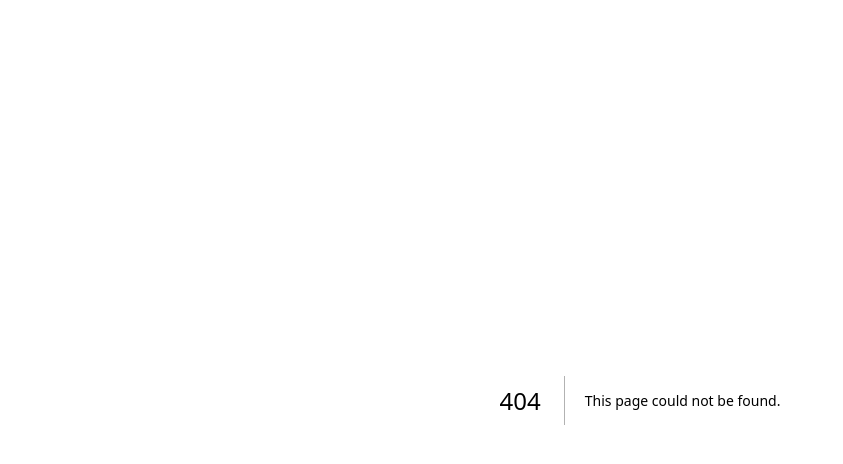
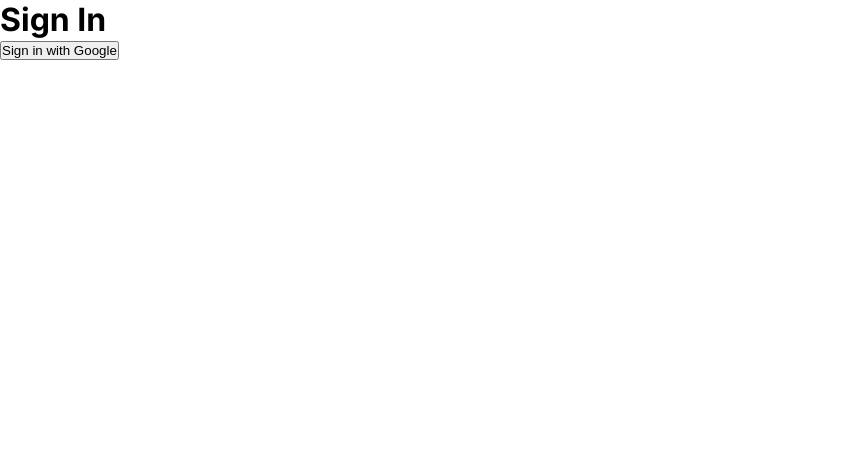
Before and after one commit to saadmemon1/storage-organizer, a Next.js app: page / in a window 1280 px wide. Before the commit this address had no page. Shown: the top 464 px of the page, without its empty margins (0-843 px from the left). Built offline with nearby package versions, Linux system fonts and the light colour scheme.

Commit message:
Login with google, redirect to storage-org which is our main dashboard type page now

```diff
--- /dev/null
+++ b/app/page.js
@@ -0,0 +1,23 @@
+// Use the useRouter hook for routing
+"use client";
+import { useRouter } from 'next/navigation';
+import { useState } from 'react';
+import SignInPage from './signin/page';
+import LandingPage from './landing/page';
+import Home from './storage-org/page';
+
+const Page = () => {
+  const [isSignedIn, setIsSignedIn] = useState(false);
+
+  const handleSignInSuccess = () => {
+    setIsSignedIn(true);
+  };
+  if (!isSignedIn) {
+    return <SignInPage onSignInSuccess={handleSignInSuccess} />;
+  }
+
+  return <StorageOrgPage />;
+
+};
+
+export default Page;
--- a/app/signin/page.js
+++ b/app/signin/page.js
@@ -0,0 +1,26 @@
+import { signInWithPopup } from 'firebase/auth';
+import { auth, provider } from '../../firebase'; // Adjust path as necessary
+import { useRouter } from 'next/navigation';
+
+const SignInPage = () => {
+    const router = useRouter();
+  const handleSignIn = async () => {
+    try {
+      await signInWithPopup(auth, provider);
+      console.log("User signed in");
+      // Update sign-in state here if needed
+      router.push('/storage-org');
+    } catch (error) {
+      console.error('Error signing in with Google:', error.message);
+    }
+  };
+
+  return (
+    <div>
+      <h1>Sign In</h1>
+      <button onClick={handleSignIn}>Sign in with Google</button>
+    </div>
+  );
+};
+
+export default SignInPage;
--- a/firebase.js
+++ b/firebase.js
@@ -9,7 +9,7 @@
 // Your web app's Firebase configuration
 // For Firebase JS SDK v7.20.0 and later, measurementId is optional
 const firebaseConfig = {
-  apiKey: "${{ secrets.FIREBASE_API }}",
+  apiKey: "AIzaSyB9pwS-GOOzHHrGQJ6TBJjqKvve8NINOSc",
   authDomain: "storage-organizer.firebaseapp.com",
   projectId: "storage-organizer",
   storageBucket: "storage-organizer.appspot.com",
--- a/package.json
+++ b/package.json
@@ -13,7 +13,7 @@
     "@emotion/styled": "^11.13.0",
     "@mui/material": "^5.16.6",
     "firebase": "^10.12.5",
-    "next": "14.2.5",
+    "next": "^14.2.5",
     "react": "^18",
     "react-dom": "^18"
   },
```
Also changed, not shown: 1 other file (tests, documents, lock files or other folders).
